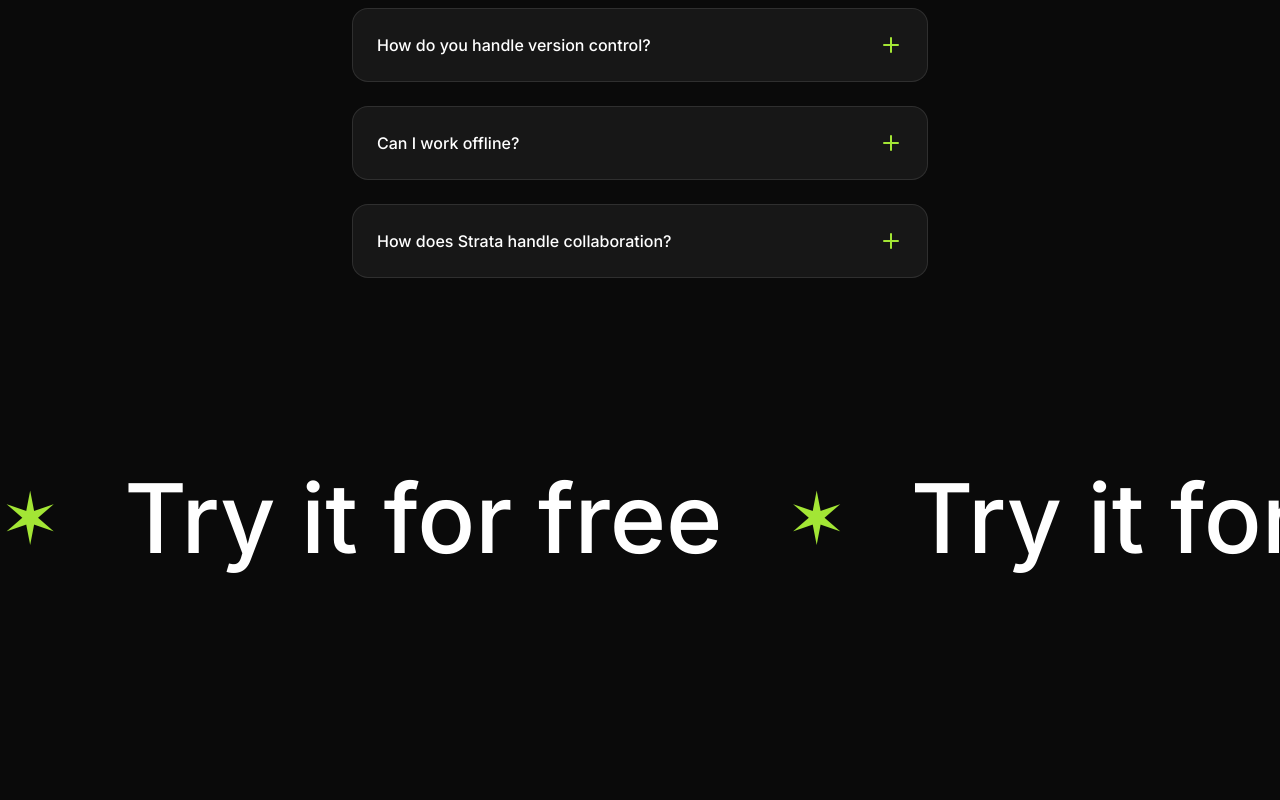
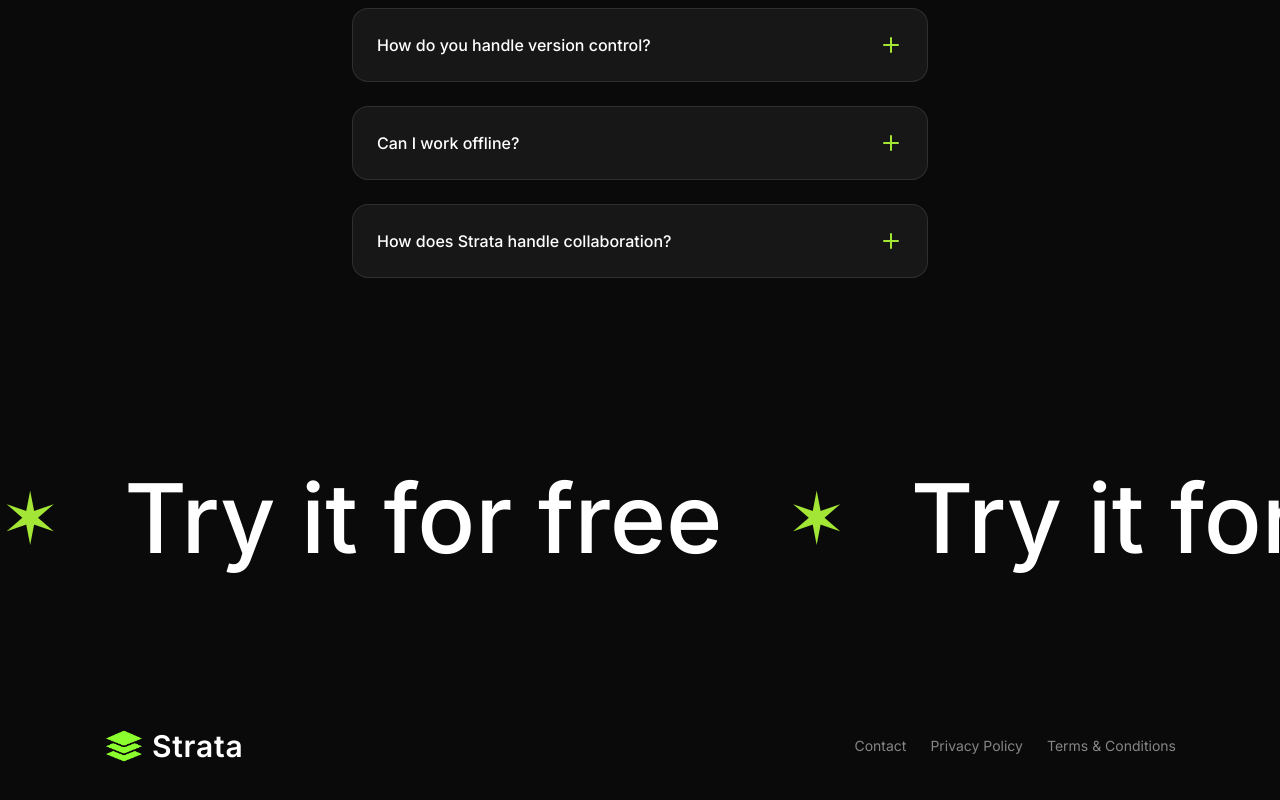
Before and after one commit to mhdamaan79/Strata, a Next.js app: page / in a window 1280 px wide. Shown: the part 4543-5343 px from the top of the page. Before the commit the page ends 5205 px from the top, so only its background shows below. Built offline with nearby package versions, Linux system fonts and the light colour scheme.

Commit message:
footer section completed

```diff
--- a/src/app/page.tsx
+++ b/src/app/page.tsx
@@ -6,6 +6,7 @@ import Features from "@/sections/Features";
 import Integrations from "@/sections/Integrations";
 import Faqs from "@/sections/Faqs";
 import CallToAction from "@/sections/CallToAction";
+import Footer from "@/sections/Footer";
 
 export default function Home() {
     return (
@@ -18,6 +19,7 @@ export default function Home() {
             <Integrations />
             <Faqs />
             <CallToAction />
+            <Footer />
         </>
     );
 }
--- a/src/sections/Footer.tsx
+++ b/src/sections/Footer.tsx
@@ -1,3 +1,6 @@
+import logoImage from "@/assets/images/logo.png";
+import Image from "next/image";
+
 const footerLinks = [
     { href: "#", label: "Contact" },
     { href: "#", label: "Privacy Policy" },
@@ -5,5 +8,37 @@ const footerLinks = [
 ];
 
 export default function Footer() {
-    return <div>Footer</div>;
+    return (
+        <section className="py-16">
+            <div className="container">
+                <div className="flex flex-col md:flex-row items-center md:justify-between gap-6">
+                    <div>
+                        <div className="flex items-center justify-start gap-2">
+                            <Image
+                                src={logoImage}
+                                alt="Strata Logo"
+                                className="h-8 md:h-10 w-auto"
+                            />
+                            <h1 className="font-semibold text-2xl md:text-3xl tracking-wide">
+                                Strata
+                            </h1>
+                        </div>
+                    </div>
+                    <div>
+                        <nav className="flex gap-6">
+                            {footerLinks.map((link) => (
+                                <a
+                                    href={link.href}
+                                    key={link.label}
+                                    className="text-white/50 text-sm"
+                                >
+                                    {link.label}
+                                </a>
+                            ))}
+                        </nav>
+                    </div>
+                </div>
+            </div>
+        </section>
+    );
 }
```
